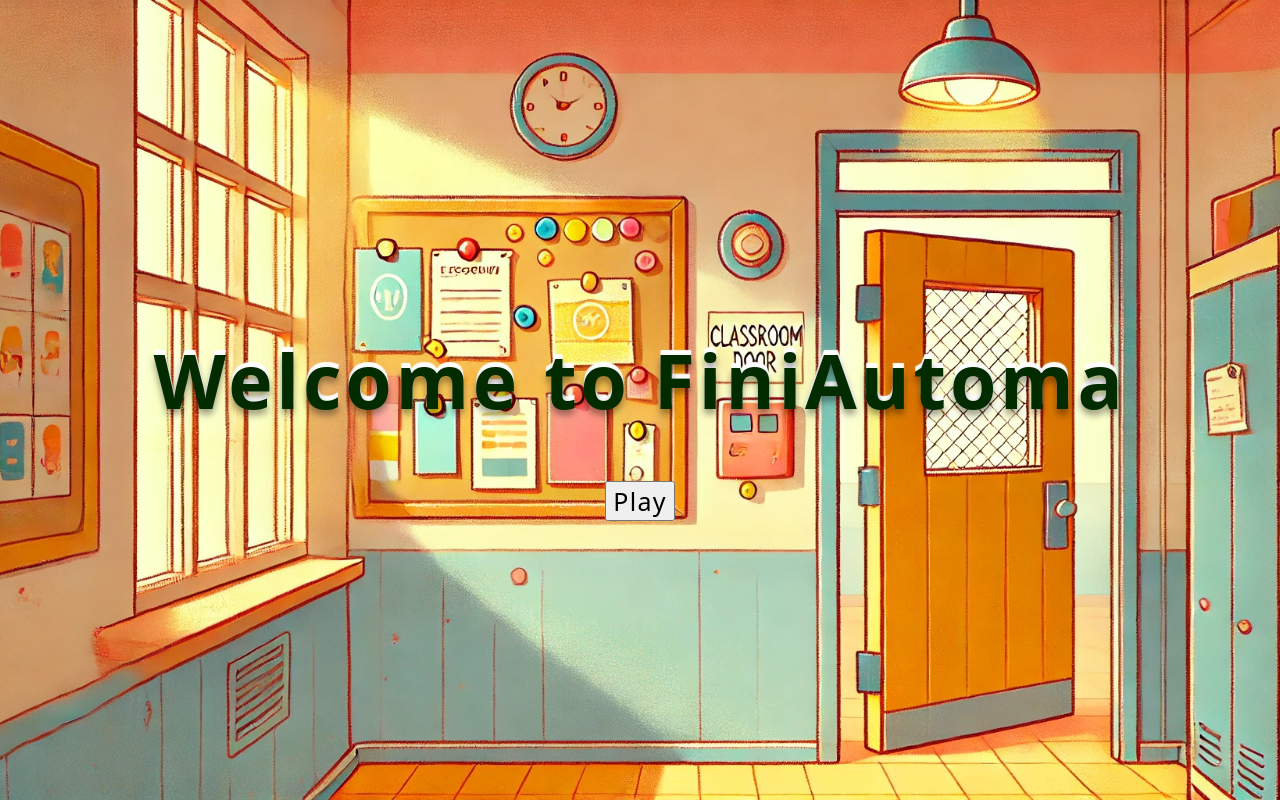
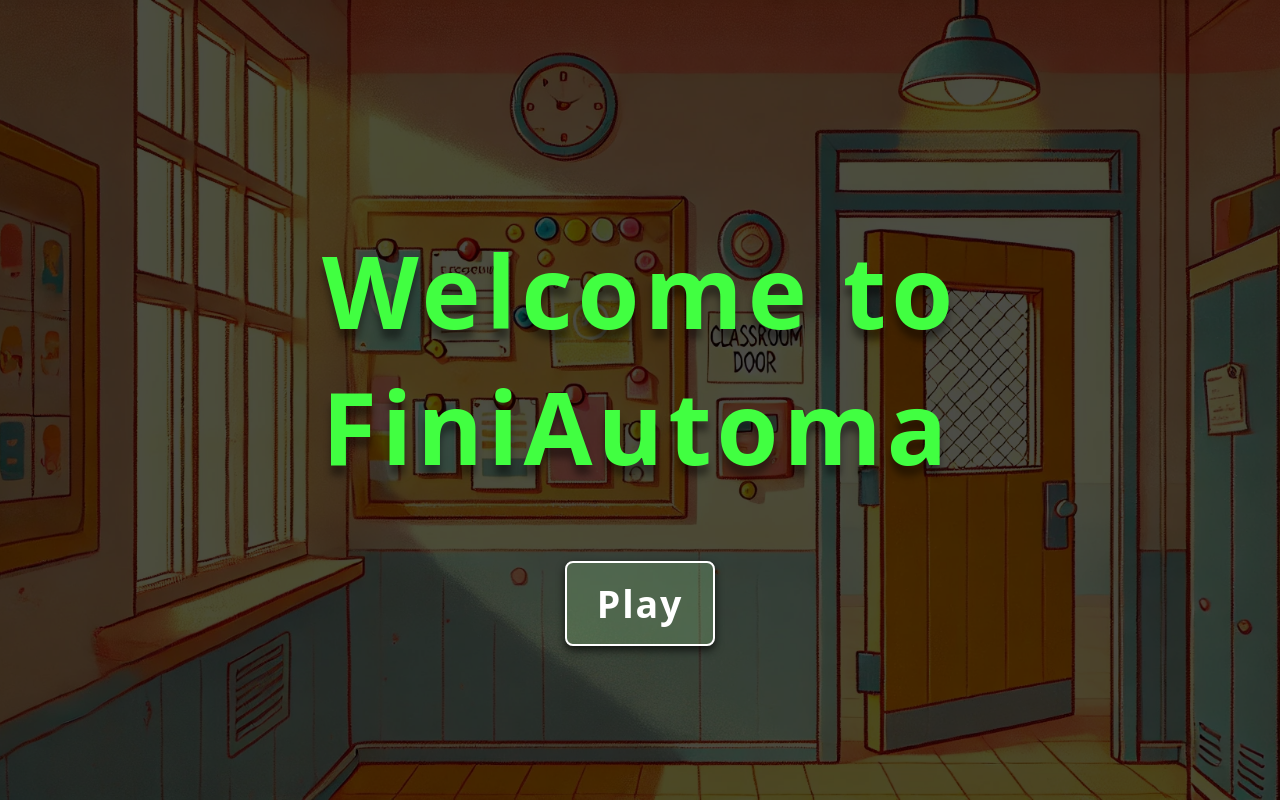
Before and after one commit to viki-terebova/Softverove-prostredie-na-podporu-vyucby-konecnych-automatov, a React (Create React App) app in the folder frontend/: page / in a window 1280 px wide. Built offline with nearby package versions, Linux system fonts and the light colour scheme; a web font is replaced by a local one.

Commit message:
adjusted start page

```diff
--- a/frontend/src/App.js
+++ b/frontend/src/App.js
@@ -9,8 +9,8 @@
 
   return (
     <div className="start-page">
-      <h1 className="start-welcome-text">Welcome to FiniAutoma</h1>
-      <Button text="Play" onClick={handlePlay} className="start-button"/>
+      <h1 className="start-welcome-text">Welcome to<br/>FiniAutoma</h1>
+      <Button text="Play" onClick={handlePlay} />
     </div>
   );
 }
--- a/frontend/src/components/Button.css
+++ b/frontend/src/components/Button.css
@@ -0,0 +1,17 @@
+.button {
+    font-size: 1.5rem;
+    padding: 15px 30px;
+    font-weight: bold;
+    background-color: rgba(178, 253, 163, 0.2);
+    border: 2px solid white;
+    color: white;
+    border-radius: 8px;
+    cursor: pointer;
+    box-shadow: 0px 4px 8px rgba(0, 0, 0, 0.7);
+    transition: all 0.3s ease-in-out;
+    z-index: 2;
+}
+
+.button:hover {
+    background-color: rgba(178, 253, 163, 0.6);
+}
--- a/frontend/src/style.css
+++ b/frontend/src/style.css
@@ -32,14 +32,25 @@
     overflow: hidden;
 }
 
-.start-welcome-text{
-    text-shadow: 0 5px 7px rgba(0,0,0,0.4),0 -5px 1px #fff;
-    font-weight: bold;
-    font-size: 3em;
-
-    color: #022c00;
+.start-page::before{
+    content: "";
+    position: absolute;
+    top: 0;
+    left: 0;
+    width: 100%;
+    height: 100%;
+    background-color: rgba(0, 0, 0, 0.7);
+    z-index: 1;
 }
 
-.start-button{
+.start-welcome-text{
+    position: relative;
+    z-index: 2;
+}
 
+.start-welcome-text{
+    text-shadow: 0 10px 7px rgba(0,0,0,0.4);
+
+    font-size: 4em;
+    color: #41ff41;
 }
```
